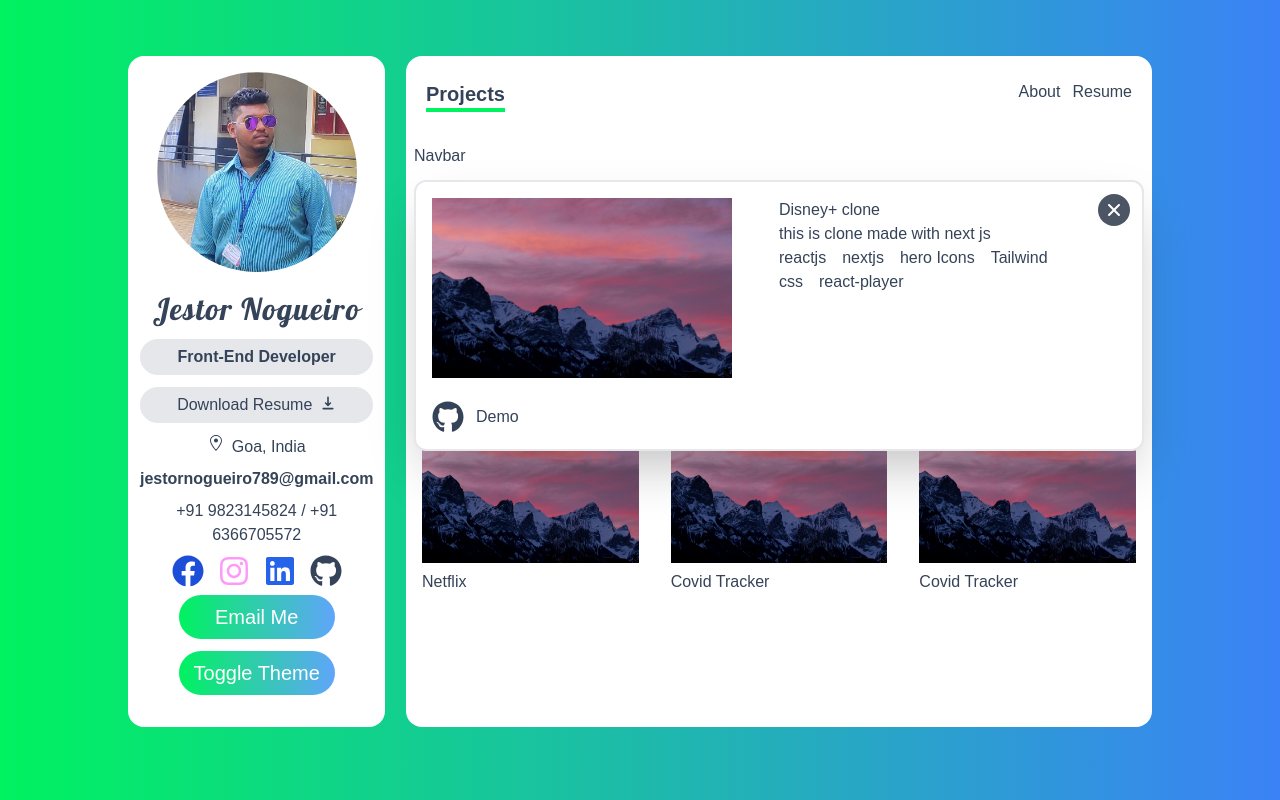
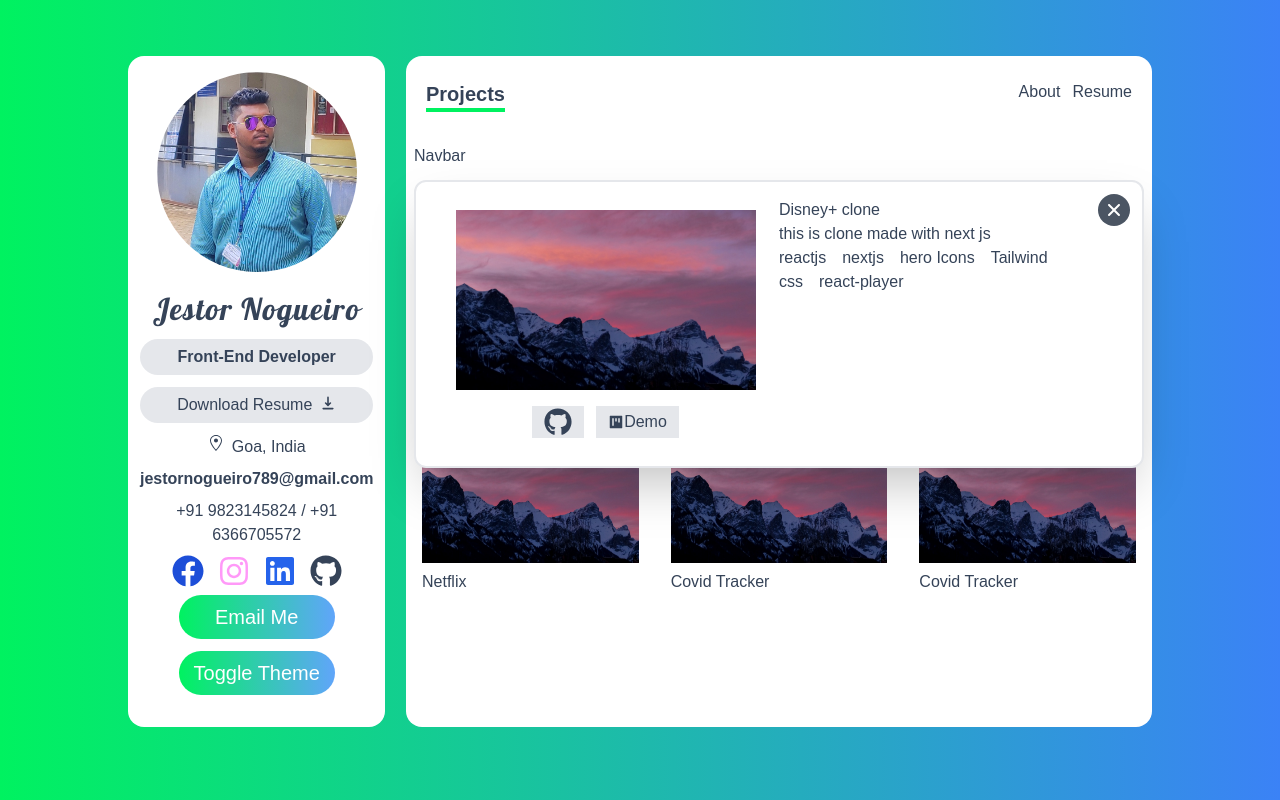
Before and after one commit to JestorNogueiro/portfolio, a Next.js app: page /projects in a window 1280 px wide. Both pictures are taken after a click on the picture 530 px from the left and 265 px from the top of the page. Built offline with nearby package versions, Linux system fonts and the light colour scheme.

Commit message:
added new icon

```diff
--- a/components/ProjectCard.tsx
+++ b/components/ProjectCard.tsx
@@ -3,6 +3,7 @@ import { FaGithub } from "react-icons/fa";
 import { Project } from "../type";
 import Image from "next/image";
 import { IoIosClose } from "react-icons/io";
+import { AiFillProject } from "react-icons/ai";
 const ProjectCard: FunctionComponent<{
   projectData: Project;
 }> = ({
@@ -31,17 +32,29 @@ const ProjectCard: FunctionComponent<{
       {showDetail && (
         <div className="flex md:absolute sticky top-0 left-0 bg-white dark:bg-darkback h-auto w-full z-10  p-4 shadow-2xl border-2 rounded-xl dark:border-gray-600">
           <div className="grid md:grid-cols-2">
-            <div>
+            <div className="flex flex-col items-center justify-center py-3">
               <Image src={image_path} alt={name} height={180} width={300} />
-              <p className="flex mt-4 gap-3 items-center  ">
-                <a href={github_url} target="_blank" rel="noreferrer">
-                  <FaGithub className="h-8 w-8" />
+              <div className="flex mt-4 gap-3 justify-center ">
+                <a
+                  href={github_url}
+                  target="_blank"
+                  rel="noreferrer"
+                  className="bg-gray-200 h-8
+                  min-w-max flex items-center py-2 px-3 "
+                >
+                  <FaGithub className="h-7 w-7 text-center" />
                 </a>
-                <a href={deployed_url} target="_blank" rel="noreferrer">
-                  {" "}
-                  Demo
+                <a
+                  href={deployed_url}
+                  target="_blank"
+                  rel="noreferrer"
+                  className="bg-gray-200    h-8
+                  min-w-max flex items-center py-2 px-3"
+                >
+                  <AiFillProject />
+                  <span>Demo</span>
                 </a>
-              </p>
+              </div>
             </div>
             <div>
               <h2>{name}</h2>
```
